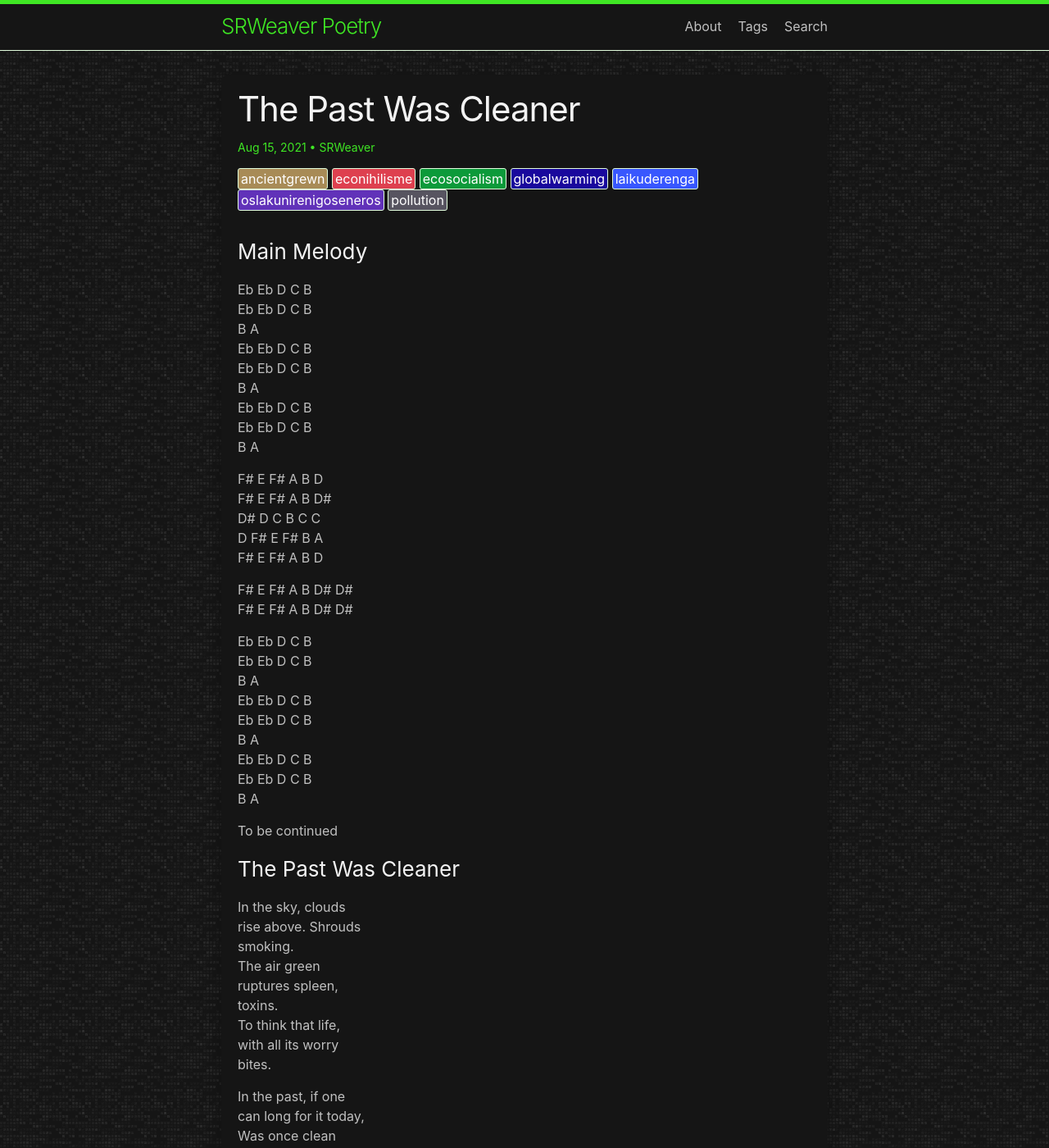
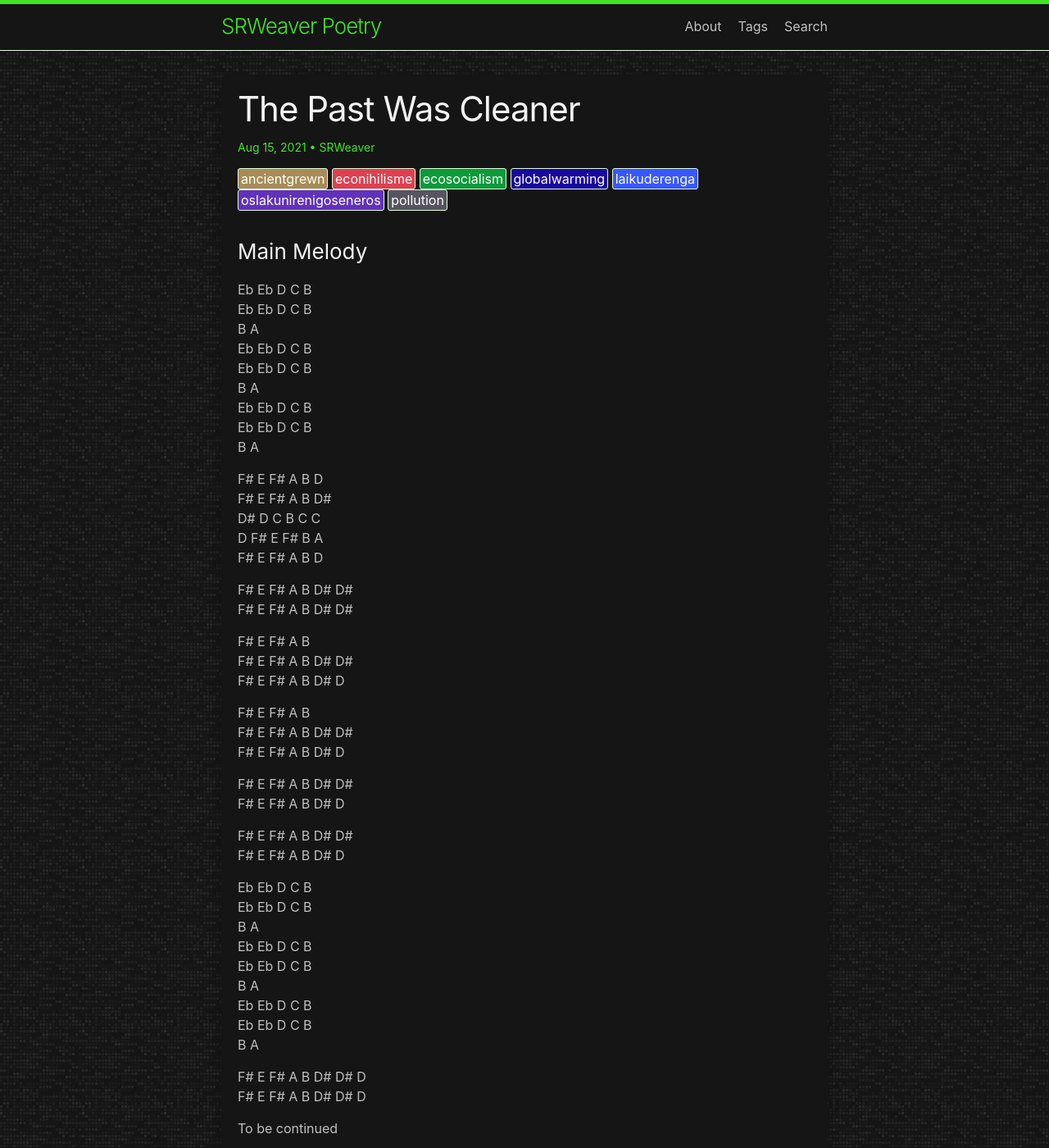
Before and after one commit to LWFlouisa/SRWeaverPoetry, a Jekyll site: the page built from _posts/2021-08-15-thepastwascleaner.md, in a window 1280 px wide and 1400 px high. Shown: the whole window at 82% size. Built offline with Jekyll 4.4.1, drawn with Linux system fonts in a browser that asks for light colours; our own code applies the rules of GitHub Pages for plain Markdown files.

Commit message:
Update 2021-08-15-thepastwascleaner.md

```diff
--- a/_posts/2021-08-15-thepastwascleaner.md
+++ b/_posts/2021-08-15-thepastwascleaner.md
@@ -23,6 +23,20 @@ F# E F# A B D<br />
 F# E F# A B D# D#<br />
 F# E F# A B D# D#<br />
 
+F# E F# A B<br />
+F# E F# A B D# D#<br />
+F# E F# A B D# D<br />
+
+F# E F# A B<br />
+F# E F# A B D# D#<br />
+F# E F# A B D# D<br />
+
+F# E F# A B D# D#<br />
+F# E F# A B D# D<br />
+
+F# E F# A B D# D#<br />
+F# E F# A B D# D<br />
+
 Eb Eb D C B<br />
 Eb Eb D C B<br />
 B A<br />
@@ -32,6 +46,9 @@ B A<br />
 Eb Eb D C B<br />
 Eb Eb D C B<br />
 B A<br />
+
+F# E F# A B D# D# D<br />
+F# E F# A B D# D# D<br />
 
 To be continued
 
```
